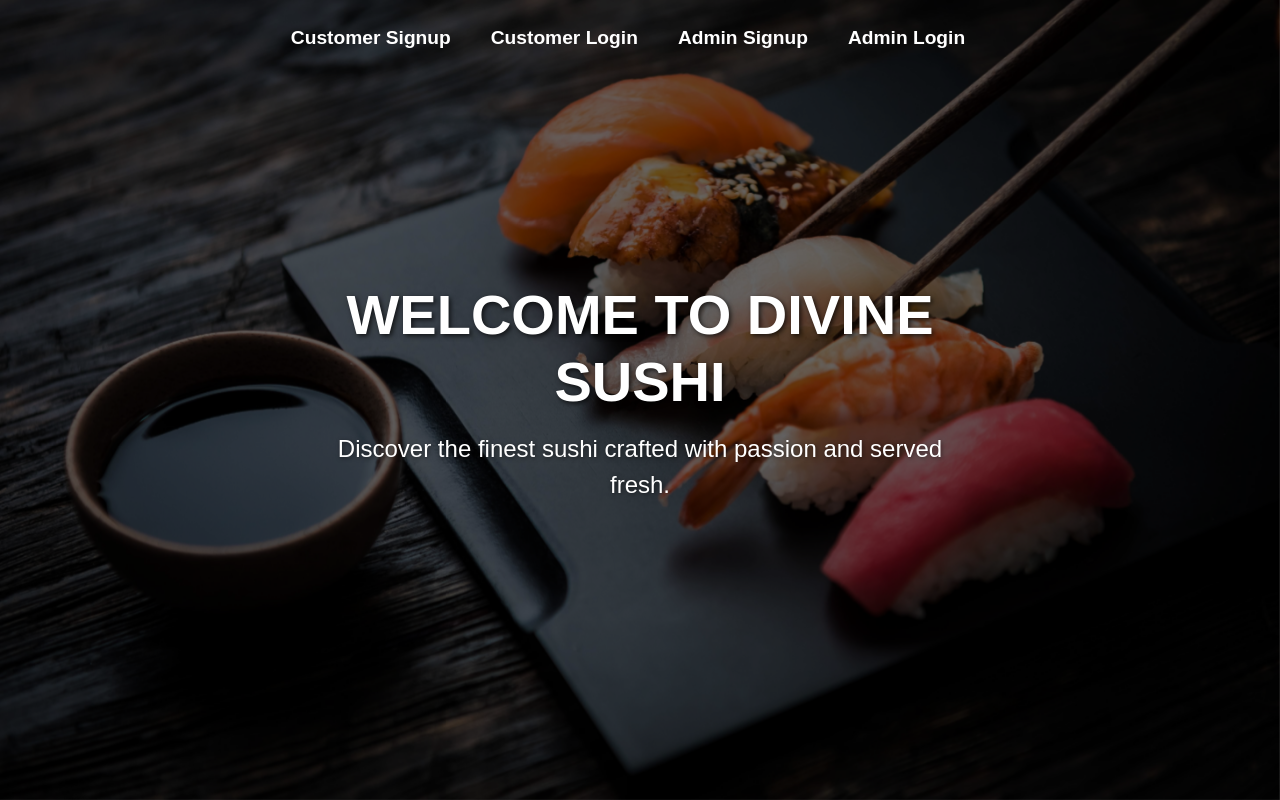
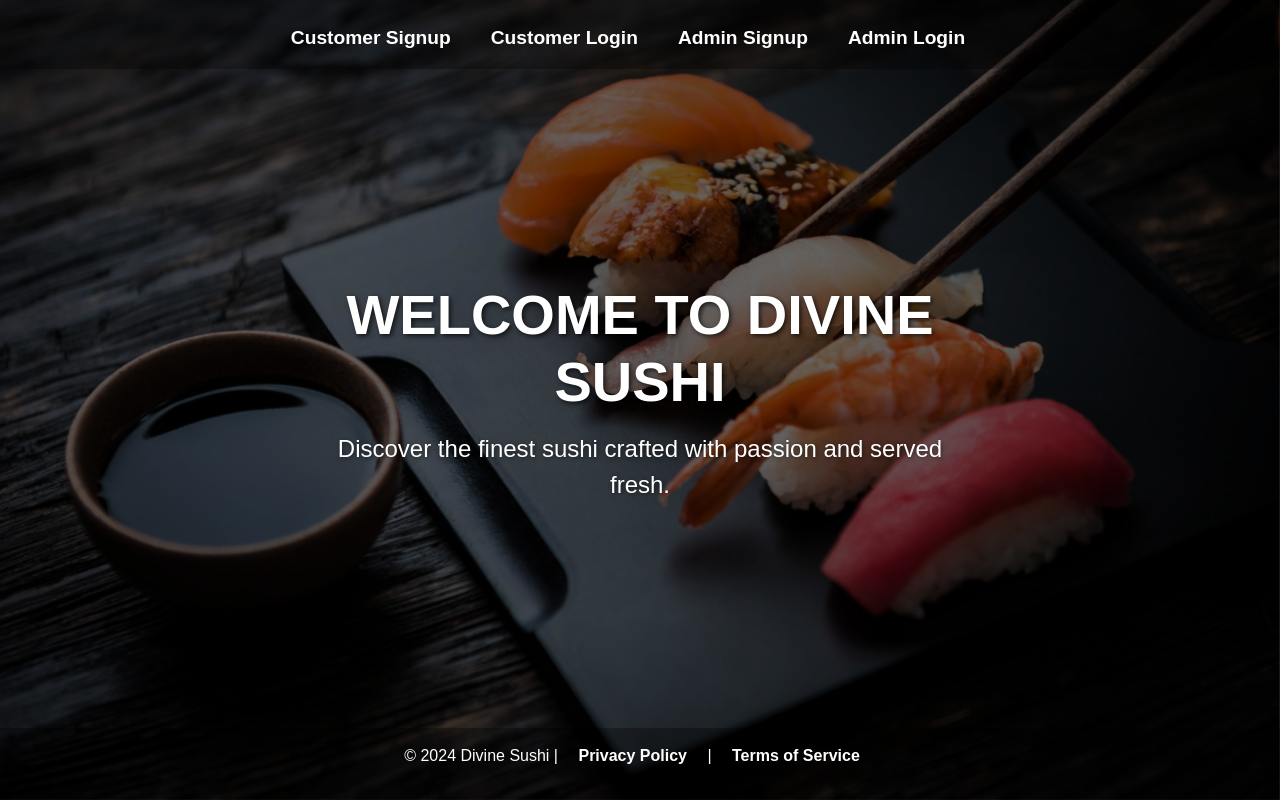
Before and after one commit to JOSHUA-A69/CRUD-Sushi-Shop-Ordering-System-School-Project, a PHP site: page /IM101-FINALPROJECT/ in a window 1280 px wide. Run offline with PHP 8.4, Linux system fonts and the light colour scheme.

Commit message:
modified design

```diff
--- a/assets/css/welcome.css
+++ b/assets/css/welcome.css
@@ -34,7 +34,7 @@
 
 /* Navigation bar */
 .navbar {
-    background-color: transparent !important;
+    background-color: rgba(0, 0, 0, 0.3) !important; /* Dark background with opacity */
     z-index: 2;
     display: flex;
     justify-content: center; /* Center the nav links */
@@ -85,6 +85,29 @@
     text-shadow: 1px 1px 4px rgba(0, 0, 0, 0.5);
 }
 
+.footer {
+    background-color: rgba(0, 0, 0, 0.3); /* Lighter dark background with opacity */
+    color: #fff;
+    text-align: center;
+    padding: 1rem;
+    position: absolute;
+    bottom: 0;
+    width: 100%;
+    z-index: 2;
+}
+
+.footer a {
+    color: #fff;
+    text-decoration: none;
+    margin: 0 1rem;
+    font-weight: 600;
+}
+
+.footer a:hover {
+    color: burlywood; /* Hover color for footer links */
+}
+
+
 /* Responsive adjustments */
 @media (max-width: 768px) {
     .navbar-nav .nav-link {
--- a/public/index.php
+++ b/public/index.php
@@ -58,6 +58,11 @@ if (empty($_SESSION[CSRF_TOKEN_NAME])) {
         <p>Discover the finest sushi crafted with passion and served fresh.</p>
     </div>
 
+    <footer class="footer">
+    <p>&copy; 2024 Divine Sushi | <a href="#privacy">Privacy Policy</a> | <a href="#terms">Terms of Service</a></p>
+</footer>
+
+
     <!-- Bootstrap JS and dependencies -->
     <script src="https://code.jquery.com/jquery-3.5.1.min.js"></script>
     <script src="https://cdn.jsdelivr.net/npm/popper.js@1.16.1/dist/umd/popper.min.js"></script>
```
Also changed, not shown: includes/footer.php (deleted), includes/header.php (deleted), includes/navbar.php (deleted), 1 other file.
